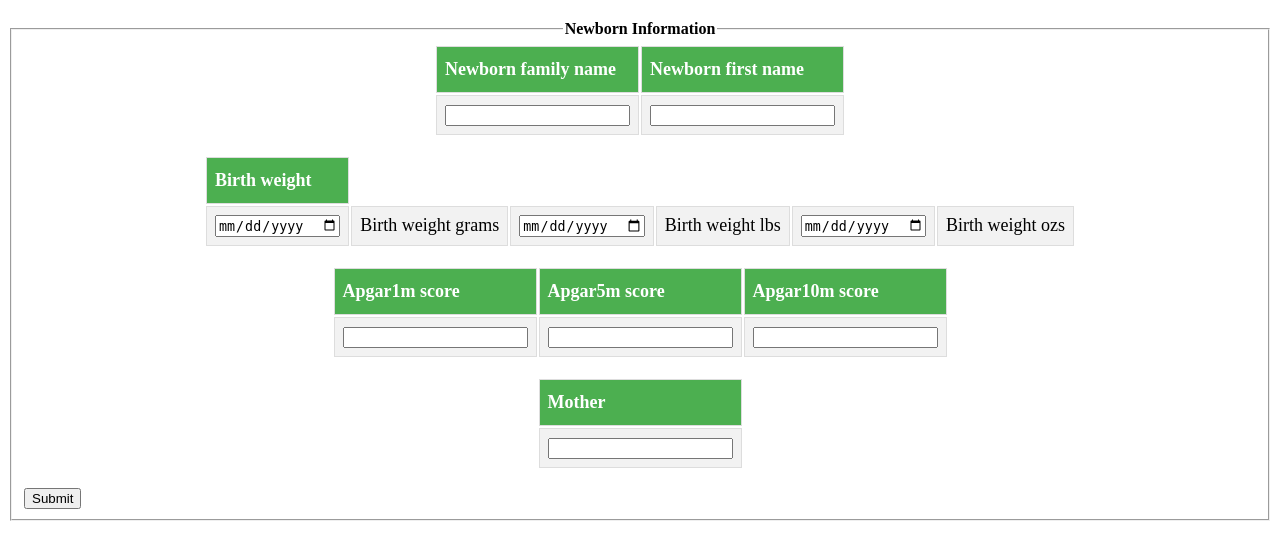
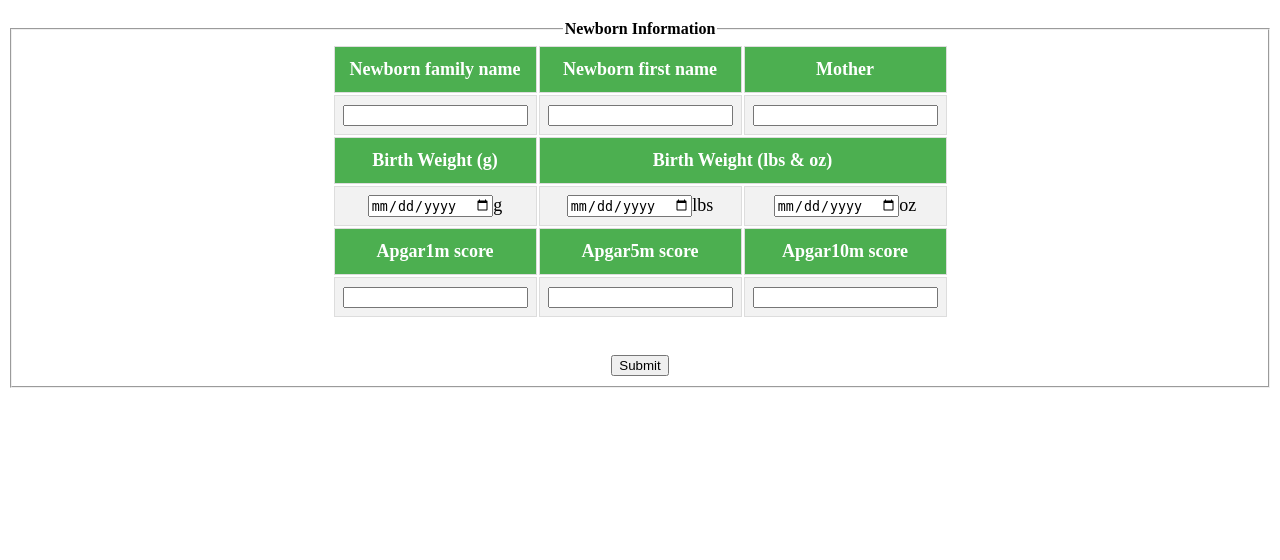
Before and after one commit to UofU-BMI-BirthRecord/BirthRecord-Application, a Flask app: template templates/baby1.html in a window 1280 px wide. Shown: the part 29-589 px from the top of the page. Run offline with Flask 2, Linux system fonts and the light colour scheme; the template is opened without the code that fills it, so the values that code supplies are empty, except form fields; form fields are guessed from the names that the template uses; parts of the project's set-up code (start-up, migrations or seed data) failed here and were passed over; some libraries are stand-ins or nearby versions.

Commit message:
updated tables

```diff
--- a/templates/baby1.html
+++ b/templates/baby1.html
@@ -1,6 +1,6 @@
 {% extends "bootstrap/base.html" %}
 
-{% block title %}FHIR{% endblock %}
+{% block title %}Newborn Data{% endblock %}
 
 {% block head %}
 {{ super() }}
@@ -55,9 +55,12 @@
   #customers th {
       padding-top: 12px;
       padding-bottom: 12px;
-      text-align: left;
       background-color: #4CAF50;
       color: white;
+  }
+
+.center {
+    margin: auto;
   }
   </style>
    <body>
@@ -74,27 +77,22 @@
                 <tr>
                   <th>{{ form.newborn_family_name.label }}</th>
                   <th>{{ form.newborn_first_name.label }}</th>
+                  <th>{{ form.mother_id.label }}</th>
                 </tr>
                 <tr>
                   <td>{{ form.newborn_family_name }}</td>
                   <td>{{ form.newborn_first_name }}</td>
-                </tr>
-              </table>
-              <br>
-              <table id="customers"; align="center";>
-                <tr>
-                  <th>{{ form.birth_weight.label}}</th>
+                  <td>{{ form.mother_id }}</td>
                 </tr>
                 <tr>
-                  <td>{{ form.birth_weight_grams}}</td>
-                  <td>{{ form.birth_weight_grams.label}}</td>
-                  <td>{{ form.birth_weight_lbs}}</td>
-                  <td>{{ form.birth_weight_lbs.label}}</td>
-                  <td>{{ form.birth_weight_ozs}}</td>
-                  <td>{{ form.birth_weight_ozs.label}}</td>
-              </table>
-              <br>
-              <table id="customers"; align="center";>
+                  <th>Birth Weight (g)</th>
+                  <th colspan="2"; text-align="center">Birth Weight (lbs & oz)</th>
+                </tr>
+                <tr>
+                  <td>{{ form.birth_weight_grams}}g</td>
+                  <td>{{ form.birth_weight_lbs}}lbs</td>
+                  <td>{{ form.birth_weight_ozs}}oz</td>
+                </tr>
                 <tr>
                   <th>{{ form.apgar1m_score.label }}</th>
                   <th>{{ form.apgar5m_score.label }}</th>
@@ -106,17 +104,11 @@
                   <td>{{ form.apgar10m_score }}</td>
               </table>
               <br>
-              <table id="customers"; align="center";>
-                <tr>
-                  <th>{{ form.mother_id.label }}</th>
-                </tr>
-                <tr>
-                  <td>{{ form.mother_id }}</td>
-                </tr>
-              </table>
 
                <br>
+               <div align = "center">
                {{ form.submit }}
+               </div>
 
 
 
```
